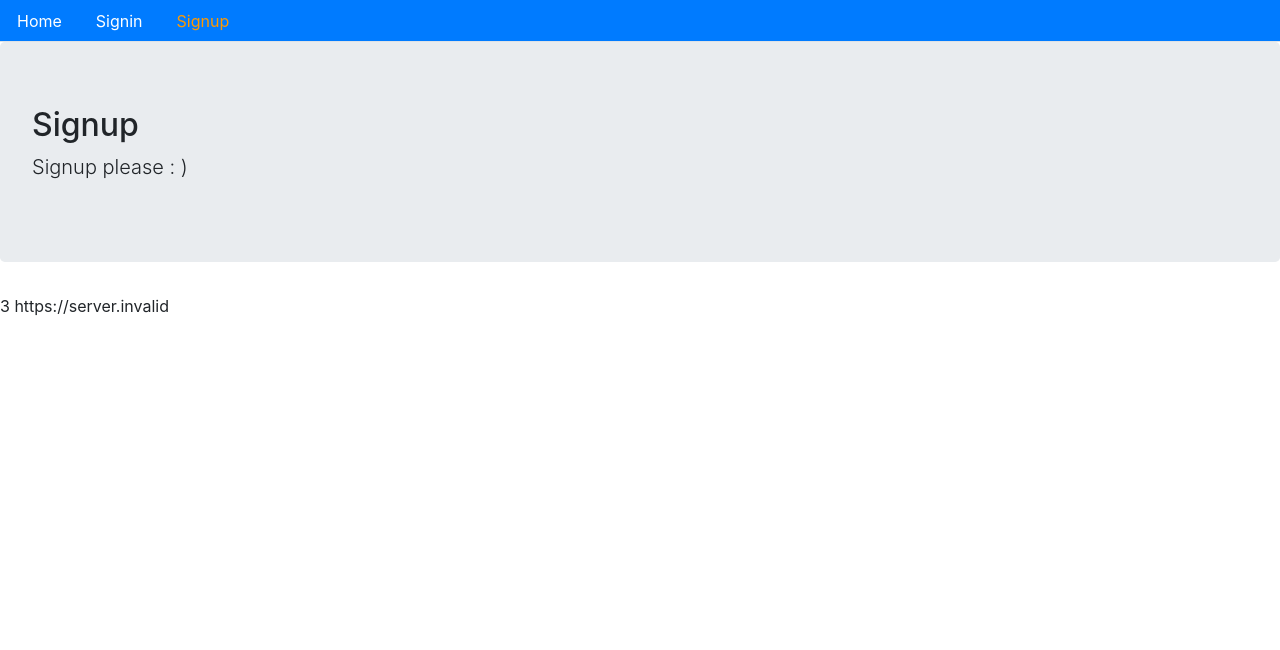
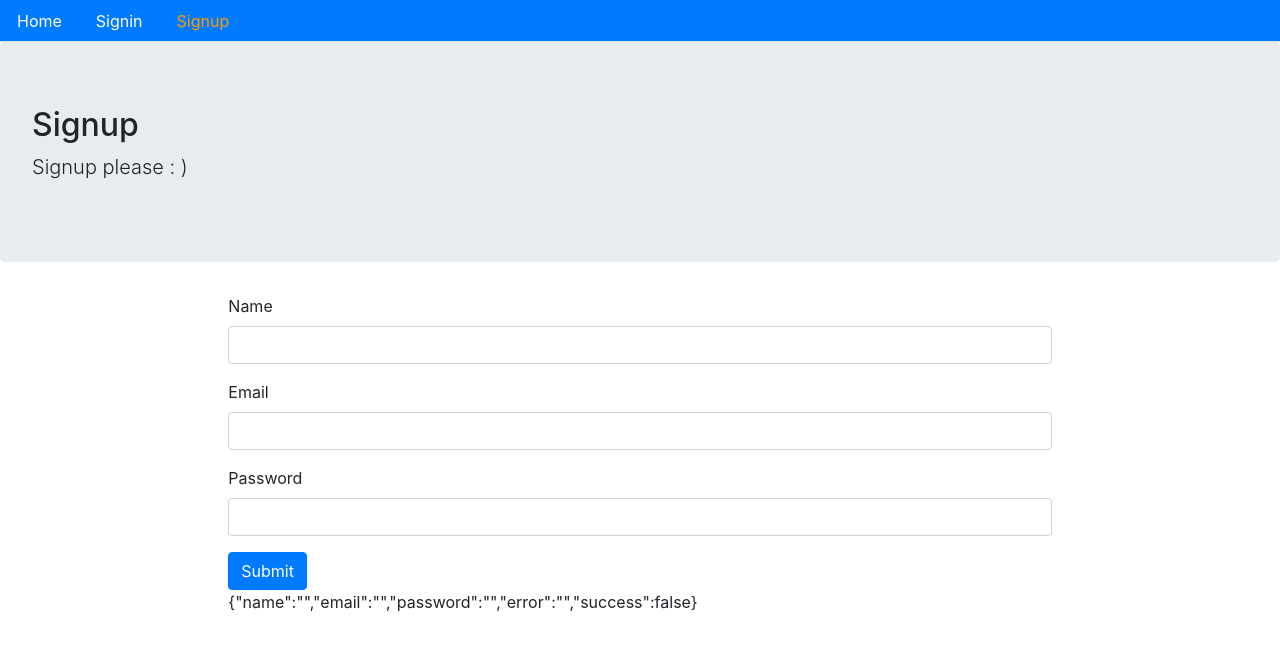
Before and after one commit to rebSen/ecomProject, a React (Create React App) app: page /signup in a window 1280 px wide. Shown: the top 650 px of the page. Built offline with nearby package versions, Linux system fonts and the light colour scheme; no server answers.

Commit message:
signup form's inputs and handleChange

```diff
--- a/src/user/Signup.jsx
+++ b/src/user/Signup.jsx
@@ -1,11 +1,60 @@
-import React from "react";
+import React, { useState } from "react";
 import Layout from "../core/Layout";
-import { API } from "../config";
+// import { API } from "../config";
 
-const Signup = () => (
-  <Layout title="Signup" description="Signup please : )">
-    3 {API}
-  </Layout>
-);
+const Signup = () => {
+  const [values, setValues] = useState({
+    name: "",
+    email: "",
+    password: "",
+    error: "",
+    success: false
+  });
+
+  // higher order function A function returning a function
+  const handeChange = name => event => {
+    setValues({ ...values, error: false, [name]: event.target.value });
+  };
+
+  const signUpForm = () => (
+    <form>
+      <div className="form-group">
+        <label className="texte-muted">Name</label>
+        <input
+          onChange={handeChange("name")}
+          type="text"
+          className="form-control"
+        />
+      </div>
+      <div className="form-group">
+        <label className="texte-muted">Email</label>
+        <input
+          onChange={handeChange("email")}
+          type="email"
+          className="form-control"
+        />
+      </div>
+      <div className="form-group">
+        <label className="texte-muted">Password</label>
+        <input
+          onChange={handeChange("password")}
+          type="password"
+          className="form-control"
+        />
+      </div>
+      <button className="btn btn-primary">Submit</button>
+    </form>
+  );
+  return (
+    <Layout
+      title="Signup"
+      description="Signup please : )"
+      className="container col-md-8 offset-md-2"
+    >
+      {signUpForm()}
+      {JSON.stringify(values)}
+    </Layout>
+  );
+};
 
 export default Signup;
```
